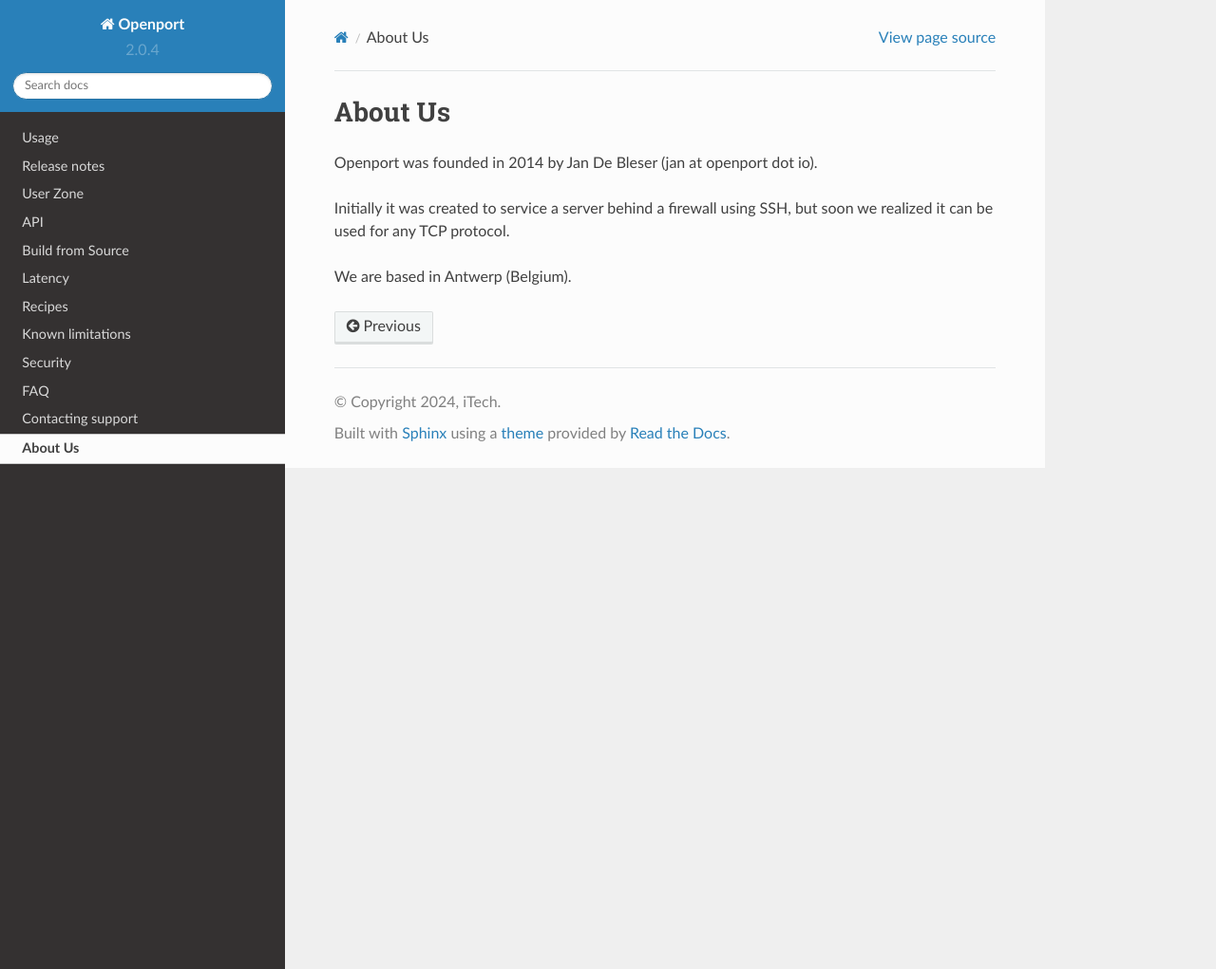
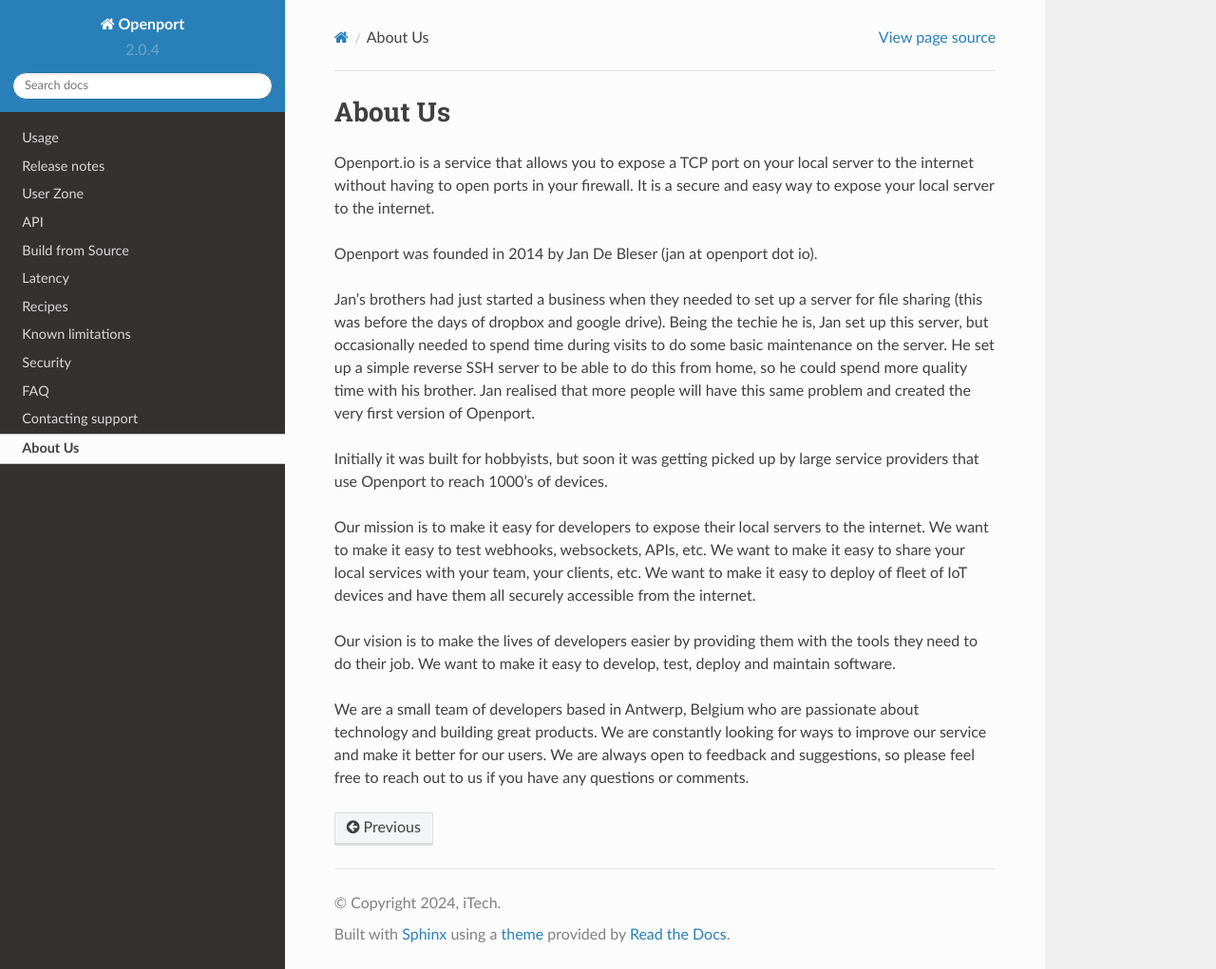
Before and after one commit to openportio/openport-docs, a Sphinx documentation site: the page built from docs/source/about.rst, in a window 1280 px wide and 1021 px high. Shown: the whole window at 95% size. Built offline with Sphinx 7.4.7 and the Read the Docs theme 2.0.0, drawn with Linux system fonts in a browser that asks for light colours.

Commit message:
Added mission and vision to the "about us" page.

```diff
--- a/docs/source/about.rst
+++ b/docs/source/about.rst
@@ -1,9 +1,19 @@
 About Us
 ========
 
+Openport.io is a service that allows you to expose a TCP port on your local server to the internet
+without having to open ports in your firewall. It is a secure and easy way to expose your local server to the internet.
+
 Openport was founded in 2014 by Jan De Bleser (jan at openport dot io).
 
-Initially it was created to service a server behind a firewall using SSH,
-but soon we realized it can be used for any TCP protocol.
+Jan's brothers had just started a business when they needed to set up a server for file sharing (this was before the days of dropbox and google drive). Being the techie he is, Jan set up this server, but occasionally needed to spend time during visits to do some basic maintenance on the server. He set up a simple reverse SSH server to be able to do this from home, so he could spend more quality time with his brother.
+Jan realised that more people will have this same problem and created the very first version of Openport.
 
-We are based in Antwerp (Belgium).
+Initially it was built for hobbyists, but soon it was getting picked up by large service providers that use Openport to reach 1000's of devices.
+
+Our mission is to make it easy for developers to expose their local servers to the internet.
+We want to make it easy to test webhooks, websockets, APIs, etc. We want to make it easy to share your local services with your team, your clients, etc. We want to make it easy to deploy of fleet of IoT devices and have them all securely accessible from the internet.
+
+Our vision is to make the lives of developers easier by providing them with the tools they need to do their job. We want to make it easy to develop, test, deploy and maintain software.
+
+We are a small team of developers based in Antwerp, Belgium who are passionate about technology and building great products. We are constantly looking for ways to improve our service and make it better for our users. We are always open to feedback and suggestions, so please feel free to reach out to us if you have any questions or comments.
```
